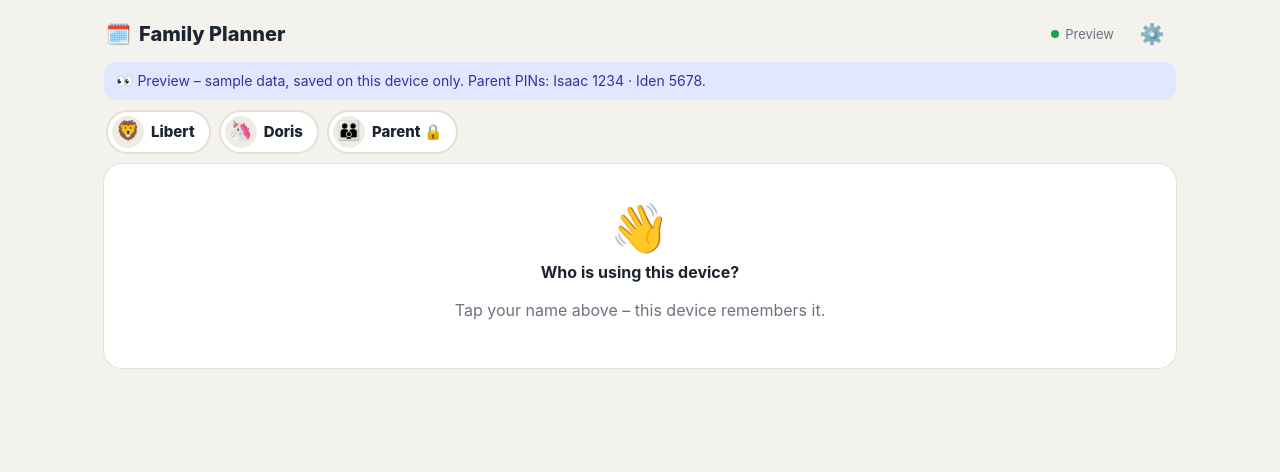
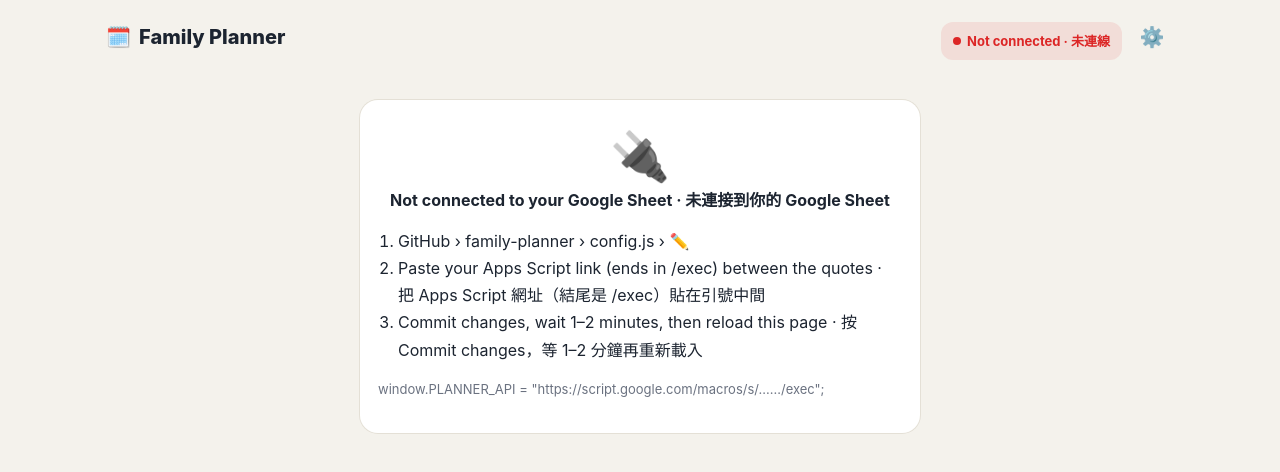
Before and after one commit to wyhhk/family-planner, a plain HTML site: page index.html in a window 1280 px wide. Drawn offline with Linux system fonts and the light colour scheme.

Commit message:
Add files via upload

```diff
--- a/index.html
+++ b/index.html
@@ -7,6 +7,7 @@
 <meta name="mobile-web-app-capable" content="yes">
 <meta name="apple-mobile-web-app-title" content="Planner">
 <meta name="theme-color" content="#0f766e">
+<script>window.FP_SITE = true;</script>
 <script src="config.js"></script>
 <link rel="manifest" href="manifest.webmanifest">
 <link rel="apple-touch-icon" href="icon-180.png">
@@ -1695,7 +1696,23 @@ function call(action, payload, extra) {
   });
 }
 function setView(v) { S.v = v; S.loadedAt = Date.now(); }
+// the GitHub site without an Apps Script link in config.js must never fall back to sample data
+const UNSET = !!window.FP_SITE && MODE === 'demo';
+function renderUnset() {
+  $('#people').innerHTML = ''; $('#tabs').hidden = true;
+  $('#syncText').textContent = 'Not connected · 未連線'; $('#syncBtn').className = 'sync err';
+  const v = $('#view'); v.innerHTML = '';
+  add(v, el('div', { class: 'card', style: 'padding:22px 18px;max-width:560px;margin:20px auto' },
+    el('div', { class: 'big center', text: '🔌' }),
+    el('h3', { class: 'center', text: 'Not connected to your Google Sheet · 未連接到你的 Google Sheet' }),
+    el('ol', { style: 'line-height:1.7;padding-left:20px' },
+      el('li', { text: 'GitHub › family-planner › config.js › ✏️' }),
+      el('li', { text: 'Paste your Apps Script link (ends in /exec) between the quotes · 把 Apps Script 網址（結尾是 /exec）貼在引號中間' }),
+      el('li', { text: 'Commit changes, wait 1–2 minutes, then reload this page · 按 Commit changes，等 1–2 分鐘再重新載入' })),
+    el('p', { class: 'small muted', text: 'window.PLANNER_API = "https://script.google.com/macros/s/……/exec";' })));
+}
 function refresh(manual) {
+  if (UNSET) { renderUnset(); return Promise.resolve(); }
   if (!S.code) { renderPair(); return Promise.resolve(); }
   if (S.busy) return Promise.resolve();
   if (!manual && (sheetOpen() || S.tab === 'setup' || S.tplDraft || /INPUT|TEXTAREA|SELECT/.test((document.activeElement || {}).tagName || ''))) return Promise.resolve();
@@ -1864,7 +1881,7 @@ function pinSheet(after) {
     el('div', { class: 'sbtns' }, el('button', { class: 'btn', onclick: closeSheet }, t('cancel')), el('button', { class: 'btn pri', style: 'background:#0f766e', onclick: go }, t('unlock')))));
   setTimeout(() => inp.focus(), 60);
 }
-const APP_BUILD = '2026-11-26 00:39';
+const APP_BUILD = '2026-11-26 08:18';
 function deviceSheet() {
   const th = store.get('fp2-theme', 'auto');
   const box = el('div');
```
